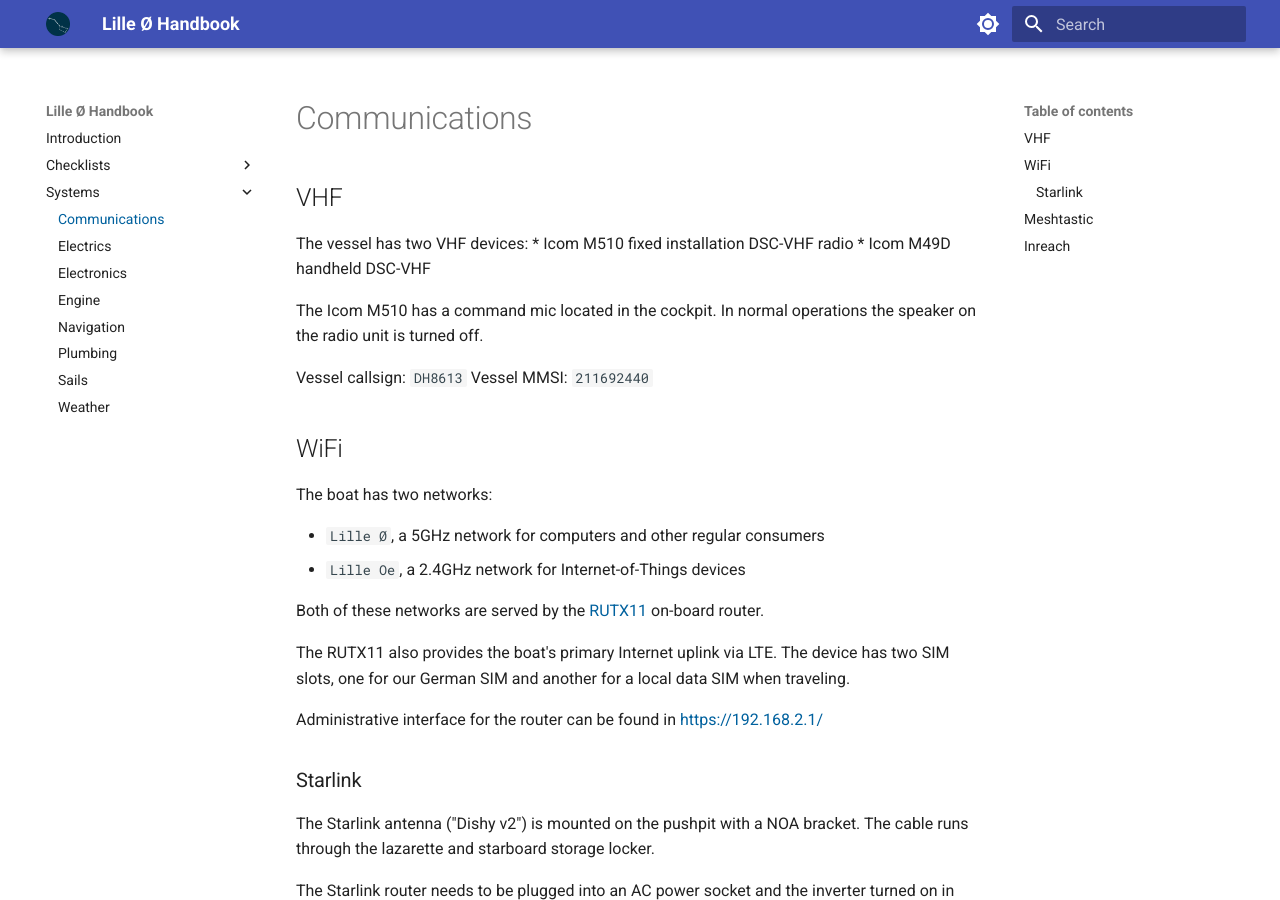
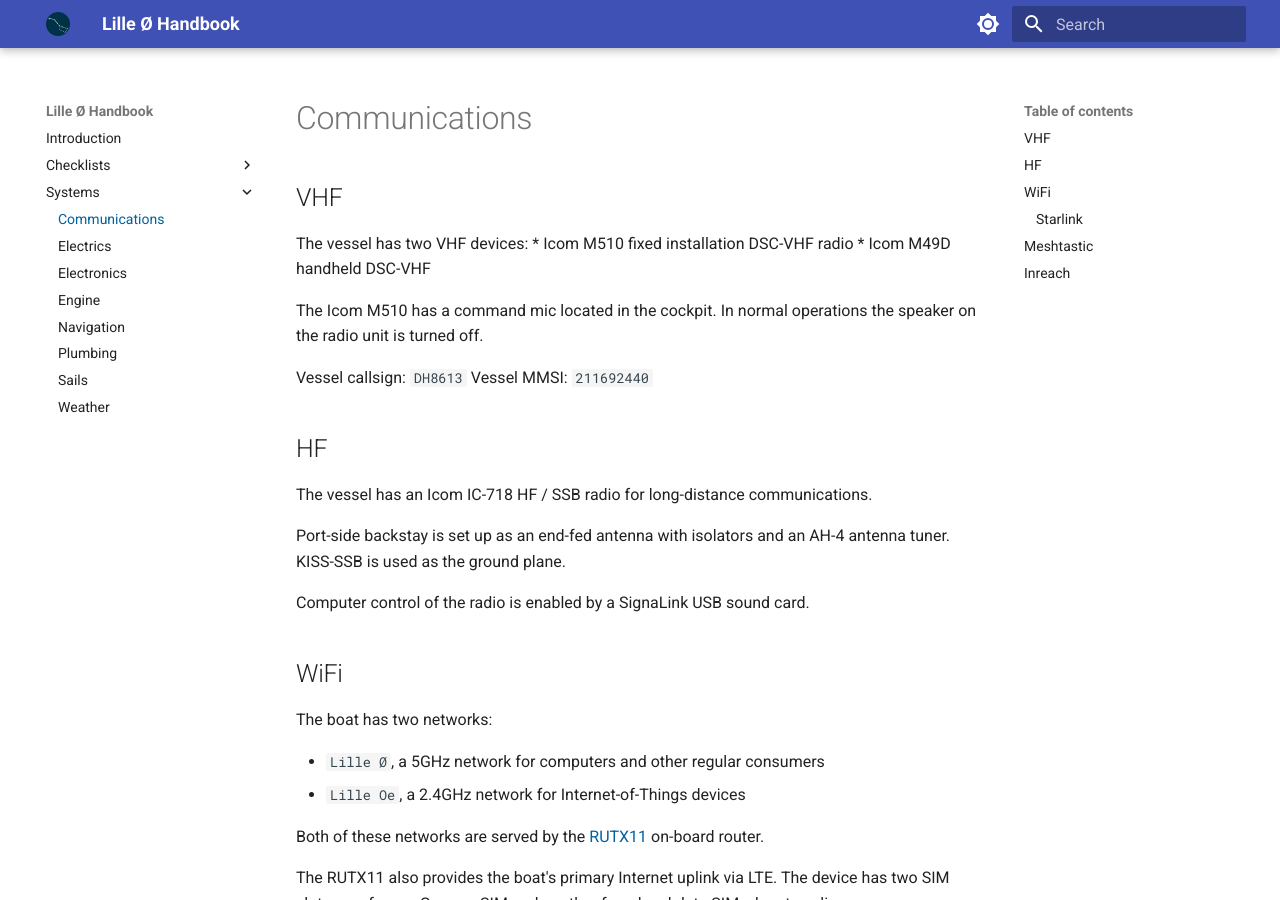
Before and after one commit to meri-imperiumi/handbook, an MkDocs documentation site: the page built from docs/systems/communications.md, in a window 1280 px wide and 900 px high. Built offline with MkDocs 1.6.1 and Material for MkDocs 9.7.7, drawn with Linux system fonts in a browser that asks for light colours.

Commit message:
Some HF radio doc

```diff
--- a/docs/systems/communications.md
+++ b/docs/systems/communications.md
@@ -10,6 +10,14 @@
 
 Vessel callsign: `DH8613`
 Vessel MMSI: `211692440`
+
+## HF
+
+The vessel has an Icom IC-718 HF / SSB radio for long-distance communications.
+
+Port-side backstay is set up as an end-fed antenna with isolators and an AH-4 antenna tuner. KISS-SSB is used as the ground plane.
+
+Computer control of the radio is enabled by a SignaLink USB sound card.
 
 ## WiFi
 
```
